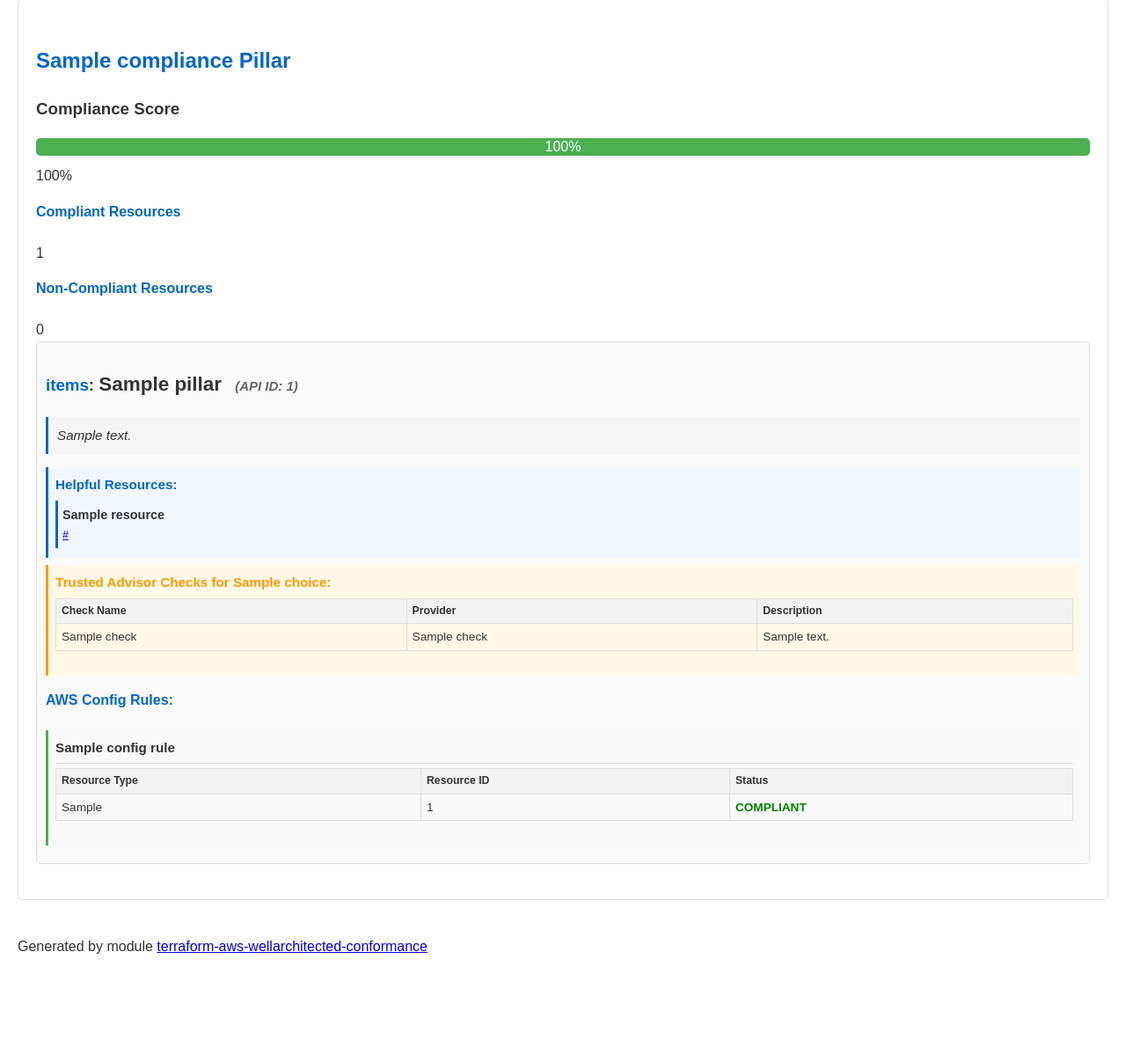
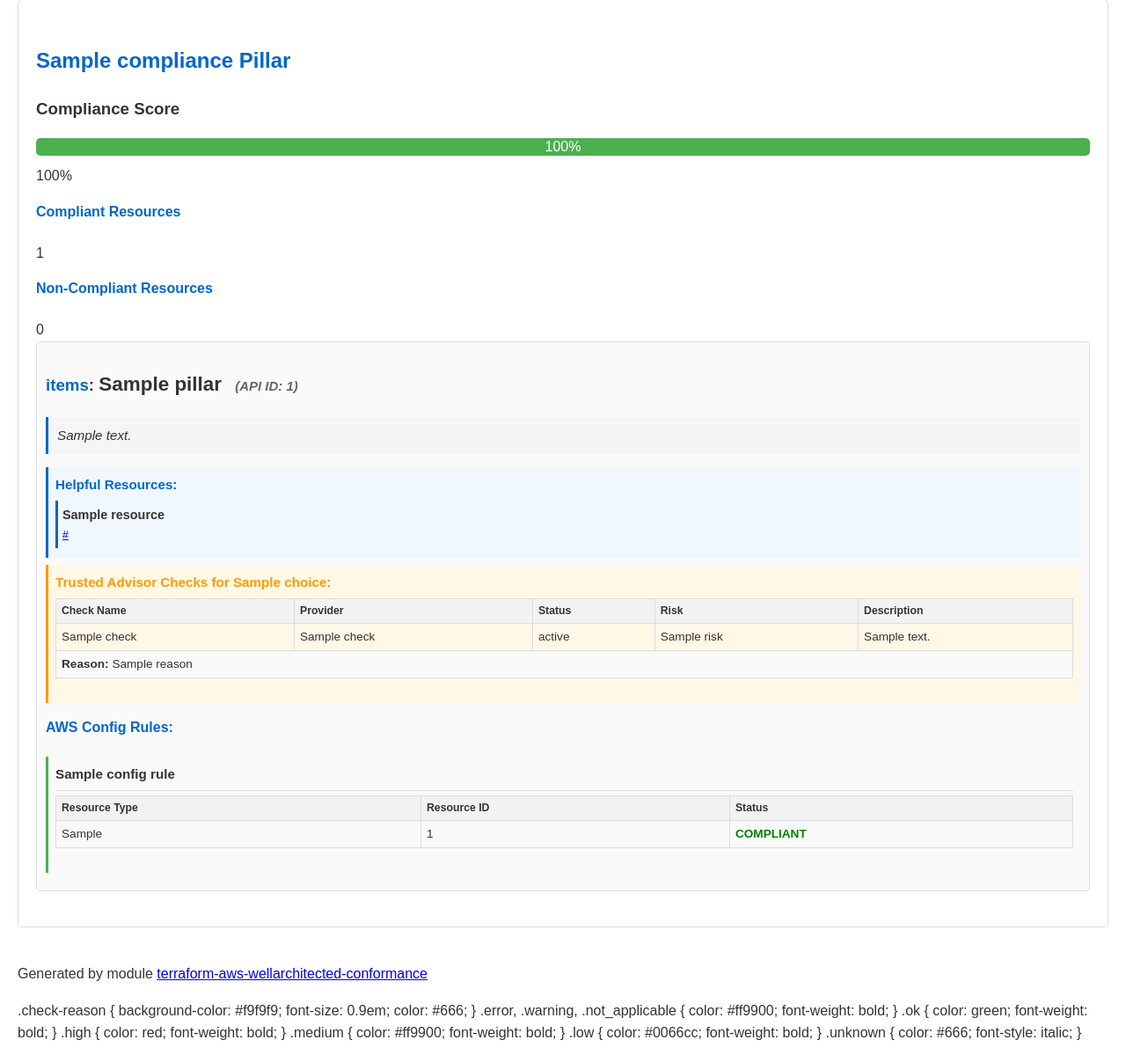
Before and after one commit to soprasteria/terraform-aws-wellarchitected-conformance, a Python web app: template src/wa_report_generator/templates/report_template.html in a window 1280 px wide. Shown: the part 503-1710 px from the top of the page at 88% size. Before the commit the page ends 1587 px from the top, so only its background shows below. Run offline with Jinja, Linux system fonts and the light colour scheme; the template is opened without the code that fills it: most values are stand-ins (such as "Sample title", 1, 10 or a date in 2020).

Commit message:
feat-output-report: Reporting enhancements for TA.

```diff
--- a/src/wa_report_generator/templates/report_template.html
+++ b/src/wa_report_generator/templates/report_template.html
@@ -323,6 +323,8 @@
                                         <tr>
                                             <th>Check Name</th>
                                             <th>Provider</th>
+                                            <th>Status</th>
+                                            <th>Risk</th>
                                             <th>Description</th>
                                         </tr>
                                     </thead>
@@ -331,8 +333,20 @@
                                             <tr>
                                                 <td>{{ check.name }}</td>
                                                 <td>{{ check.provider_name }}</td>
-                                                <td>{{ check.description }}</td>
+                                                <td class="{{ check.status | lower }}">{{ check.status }}</td>
+                                                <td class="{{ check.risk | lower }}">{{ check.risk }}</td>
+                                                <td>{{ check.description | safe }}</td>
                                             </tr>
+                                            {% if check.reason %}
+                                            <tr>
+                                                <td colspan="5" class="check-reason">
+                                                    <strong>Reason:</strong> {{ check.reason }}
+                                                    {% if check.flagged_resources > 0 %}
+                                                    <br><strong>Flagged Resources:</strong> {{ check.flagged_resources }}
+                                                    {% endif %}
+                                                </td>
+                                            </tr>
+                                            {% endif %}
                                         {% endfor %}
                                     </tbody>
                                 </table>
@@ -382,3 +396,32 @@
     </footer>
 </body>
 </html>
+        .check-reason {
+            background-color: #f9f9f9;
+            font-size: 0.9em;
+            color: #666;
+        }
+        .error, .warning, .not_applicable {
+            color: #ff9900;
+            font-weight: bold;
+        }
+        .ok {
+            color: green;
+            font-weight: bold;
+        }
+        .high {
+            color: red;
+            font-weight: bold;
+        }
+        .medium {
+            color: #ff9900;
+            font-weight: bold;
+        }
+        .low {
+            color: #0066cc;
+            font-weight: bold;
+        }
+        .unknown {
+            color: #666;
+            font-style: italic;
+        }
```
Also changed, not shown: src/wa_report_generator/main.py (+63 -42 lines), 1 other file.
